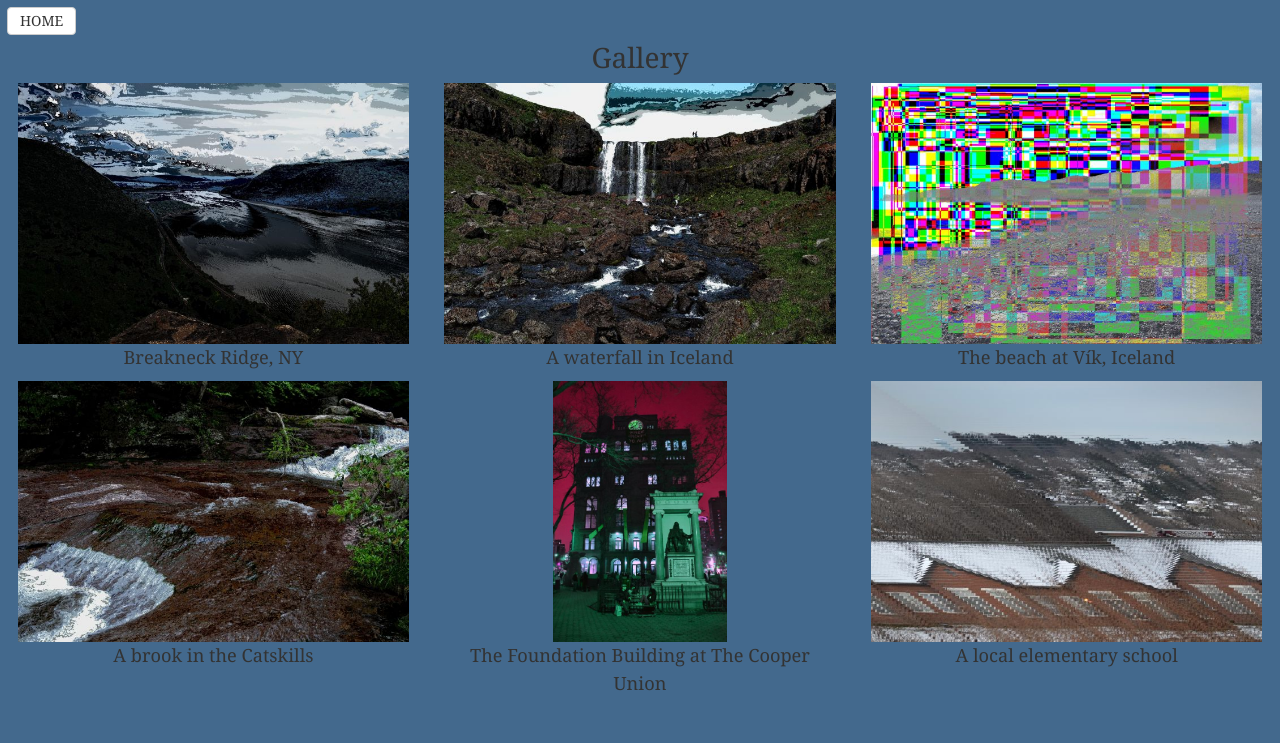
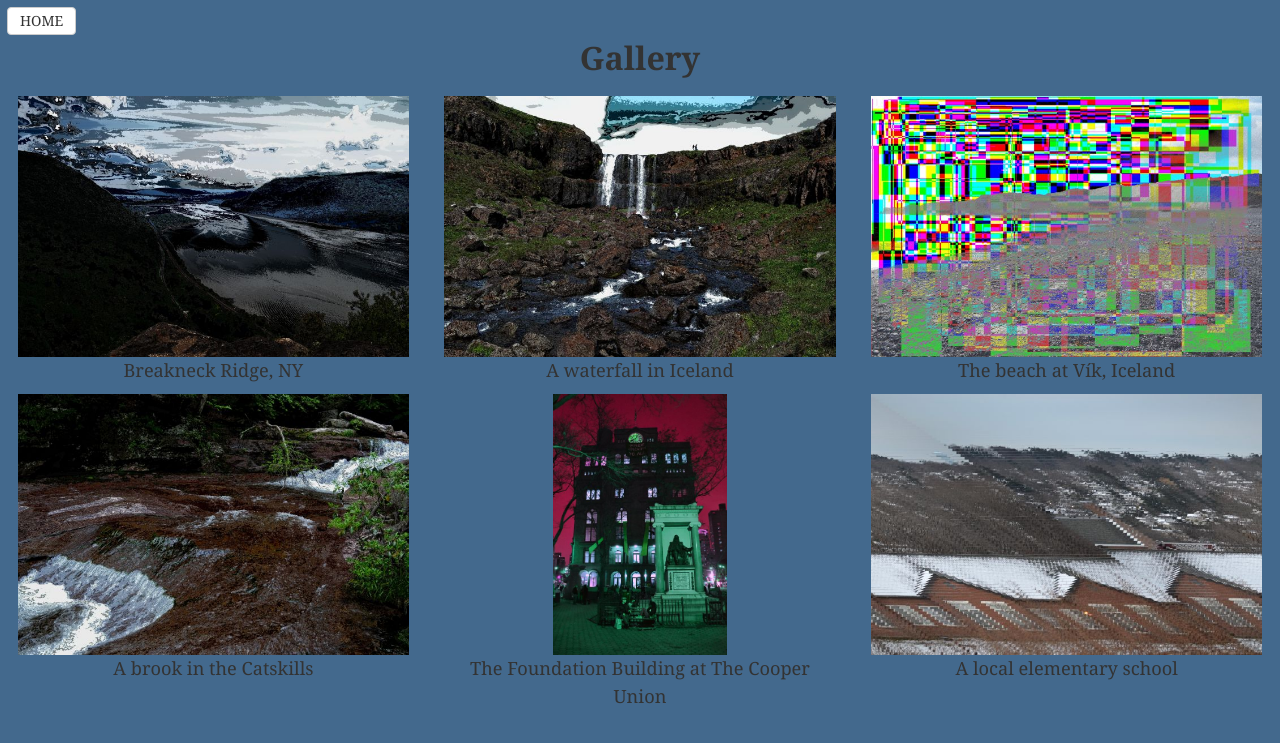
Before and after one commit to thomkrillis/thomkrillis.github.io, a Jekyll site: the page built from gallery/index.html, in a window 1280 px wide. Shown: the top 743 px of the page. Built offline with Jekyll 4.4.1, drawn with Linux system fonts in a browser that asks for light colours; nearby versions of some CDN libraries.

Commit message:
Make Bootstrap site wide

```diff
--- a/_includes/header-bootstrap.html
+++ /dev/null
@@ -1,32 +0,0 @@
-<!DOCTYPE html>
-<html>
-    <head>
-        <title>{{page.title}}</title>
-        <meta charset="UTF-8">
-        <meta name="msapplication-TileColor" content="#2b5797">
-        <meta name="msapplication-TileImage" content="/img/mstile-144x144.png">
-        <meta name="msapplication-config" content="/img/browserconfig.xml">
-        <link rel="apple-touch-icon" sizes="57x57" href="/img/apple-touch-icon-57x57.png">
-        <link rel="apple-touch-icon" sizes="114x114" href="/img/apple-touch-icon-114x114.png">
-        <link rel="apple-touch-icon" sizes="72x72" href="/img/apple-touch-icon-72x72.png">
-        <link rel="apple-touch-icon" sizes="144x144" href="/img/apple-touch-icon-144x144.png">
-        <link rel="apple-touch-icon" sizes="60x60" href="/img/apple-touch-icon-60x60.png">
-        <link rel="apple-touch-icon" sizes="120x120" href="/img/apple-touch-icon-120x120.png">
-        <link rel="apple-touch-icon" sizes="76x76" href="/img/apple-touch-icon-76x76.png">
-        <link rel="apple-touch-icon" sizes="152x152" href="/img/apple-touch-icon-152x152.png">
-        <link rel="apple-touch-icon" sizes="180x180" href="/img/apple-touch-icon-180x180.png">
-        <link rel="shortcut icon" href="/img/favicon.ico">
-        <link rel="icon" type="image/png" href="/img/favicon-192x192.png" sizes="192x192">
-        <link rel="icon" type="image/png" href="/img/favicon-160x160.png" sizes="160x160">
-        <link rel="icon" type="image/png" href="/img/favicon-96x96.png" sizes="96x96">
-        <link rel="icon" type="image/png" href="/img/favicon-16x16.png" sizes="16x16">
-        <link rel="icon" type="image/png" href="/img/favicon-32x32.png" sizes="32x32">
-        <link rel="stylesheet" type="text/css" href="//maxcdn.bootstrapcdn.com/bootstrap/3.3.1/css/bootstrap.min.css">
-        <link rel="stylesheet" type="text/css" href="/css/main.css">
-        <script src="//maxcdn.bootstrapcdn.com/bootstrap/3.3.1/js/bootstrap.min.js"></script>
-        <script src="//code.jquery.com/jquery-2.1.3.min.js"></script>
-        <script>
-            (function(i,s,o,g,r,a,m){i['GoogleAnalyticsObject']=r;i[r]=i[r]||function(){(i[r].q=i[r].q||[]).push(arguments)},i[r].l=1*new Date();a=s.createElement(o),m=s.getElementsByTagName(o)[0];a.async=1;a.src=g;m.parentNode.insertBefore(a,m)})(window,document,'script','//www.google-analytics.com/analytics.js','ga');
-            ga('create', 'UA-58166723-1', 'auto');
-            ga('send', 'pageview');
-        </script>
--- a/_includes/header.html
+++ b/_includes/header.html
@@ -21,7 +21,9 @@
         <link rel="icon" type="image/png" href="/img/favicon-96x96.png" sizes="96x96">
         <link rel="icon" type="image/png" href="/img/favicon-16x16.png" sizes="16x16">
         <link rel="icon" type="image/png" href="/img/favicon-32x32.png" sizes="32x32">
+        <link rel="stylesheet" type="text/css" href="//maxcdn.bootstrapcdn.com/bootstrap/3.3.1/css/bootstrap.min.css">
         <link rel="stylesheet" type="text/css" href="/css/main.css">
+        <script src="//maxcdn.bootstrapcdn.com/bootstrap/3.3.1/js/bootstrap.min.js"></script>
         <script src="//code.jquery.com/jquery-2.1.3.min.js"></script>
         <script>
             (function(i,s,o,g,r,a,m){i['GoogleAnalyticsObject']=r;i[r]=i[r]||function(){(i[r].q=i[r].q||[]).push(arguments)},i[r].l=1*new Date();a=s.createElement(o),m=s.getElementsByTagName(o)[0];a.async=1;a.src=g;m.parentNode.insertBefore(a,m)})(window,document,'script','//www.google-analytics.com/analytics.js','ga');
--- a/_layouts/bootstrap.html
+++ /dev/null
@@ -1,5 +0,0 @@
-{% include header-bootstrap.html %}
-
-    {{ content }}
-
-{% include footer.html %}
--- a/css/main.css
+++ b/css/main.css
@@ -8,9 +8,10 @@
 
     h1 {
         text-align: center;
+        font: bold 4.0em/100% Georgia;
         font-family: Georgia;
         font-size: 4.0em;
-        margin-top: 0;
+        margin: 0 0 0.67em 0;
     }
 
     /* HOMEPAGE */
@@ -22,8 +23,7 @@
     .center-wrapper img {
         height: 70vh;
         width: auto;
-        border-style: double;
-        border-color: black;
+        border: 3px double black;
     }
 
     /* GALLERY */
@@ -69,7 +69,7 @@
 @media screen and (min-width: 1200px) {
     /* ALL PAGES */
     h1 {
-        font-size: 2.0em;
+        font-size: 2.3em;
     }
 
     /* HOMEPAGE */
--- a/gallery/index.html
+++ b/gallery/index.html
@@ -1,5 +1,5 @@
 ---
-layout: bootstrap
+layout: default
 title: Gallery
 ---
     </head>
```
